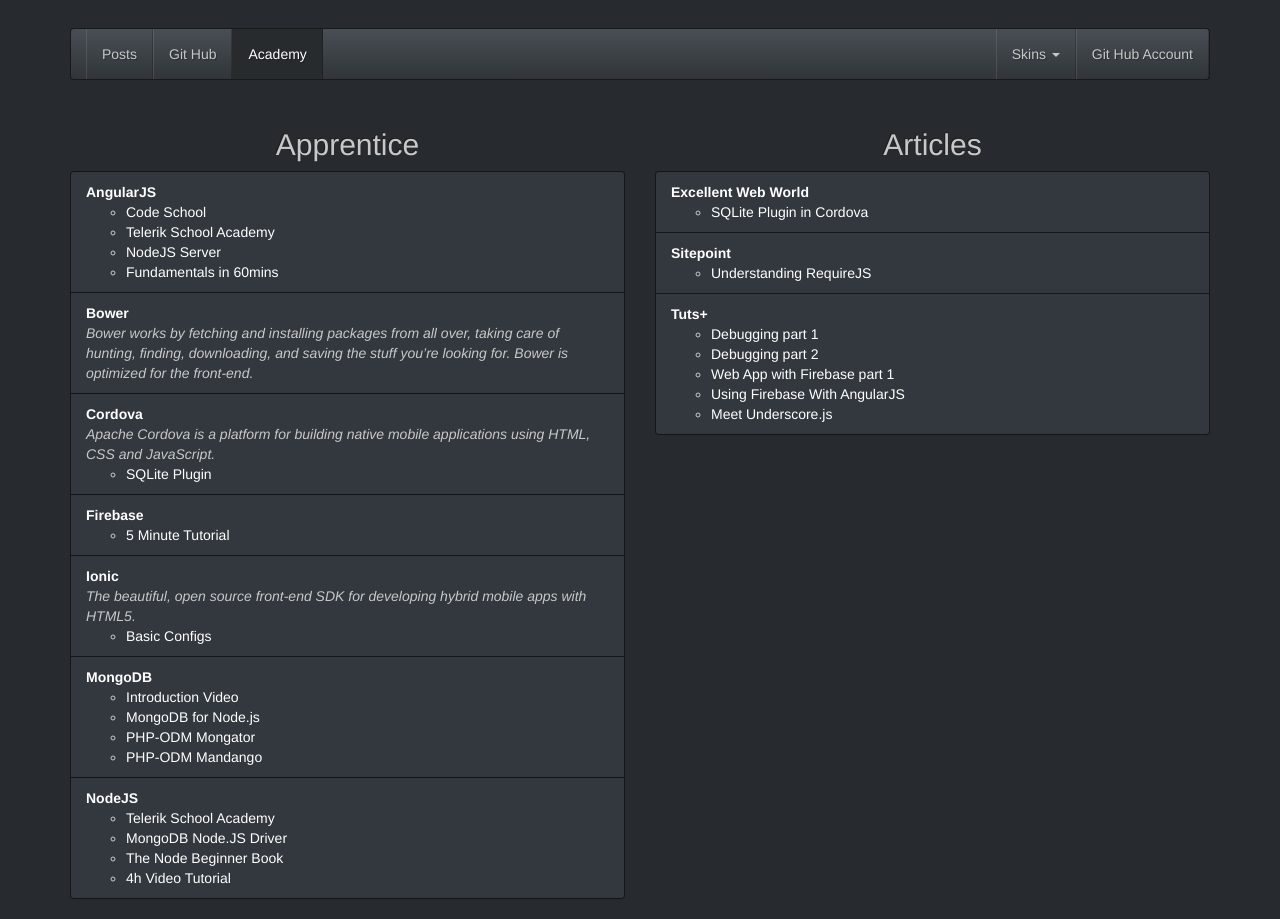
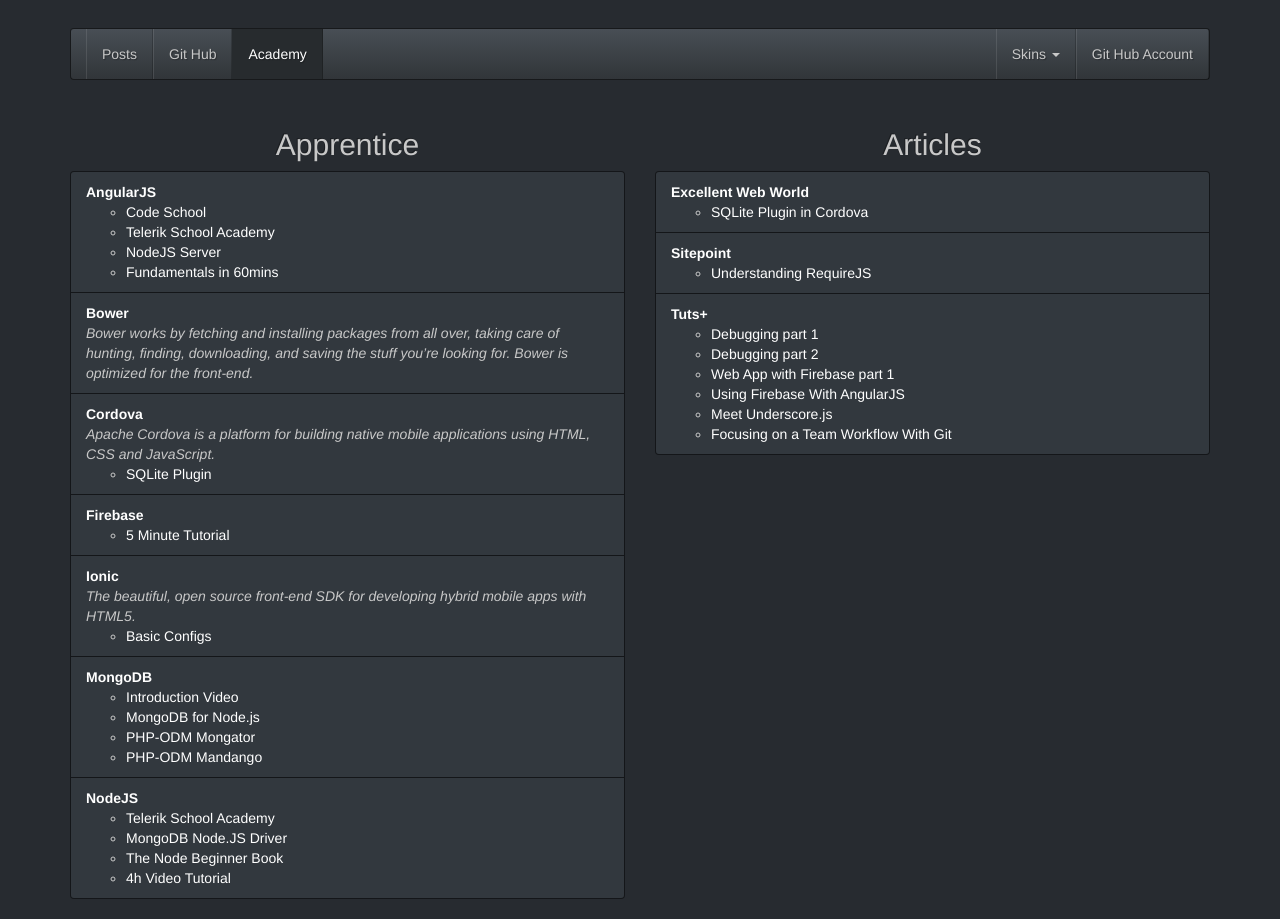
Before and after one commit to donvercety/donvercety.github.io, a Jekyll site: the page built from academy.html, in a window 1280 px wide. Built offline with Jekyll 4.4.1, drawn with Linux system fonts in a browser that asks for light colours; nearby versions of some CDN libraries.

Commit message:
Update academy.yml

```diff
--- a/_data/academy.yml
+++ b/_data/academy.yml
@@ -111,6 +111,9 @@
     - name: Meet Underscore.js
       link: http://code.tutsplus.com/tutorials/getting-cozy-with-underscorejs--net-24581
 
+    - name: "Focusing on a Team Workflow With Git"
+      link: http://code.tutsplus.com/tutorials/focusing-on-a-team-workflow-with-git--cms-22514
+
   # - - - - - - - - - -
 
   - name: Sitepoint
```
